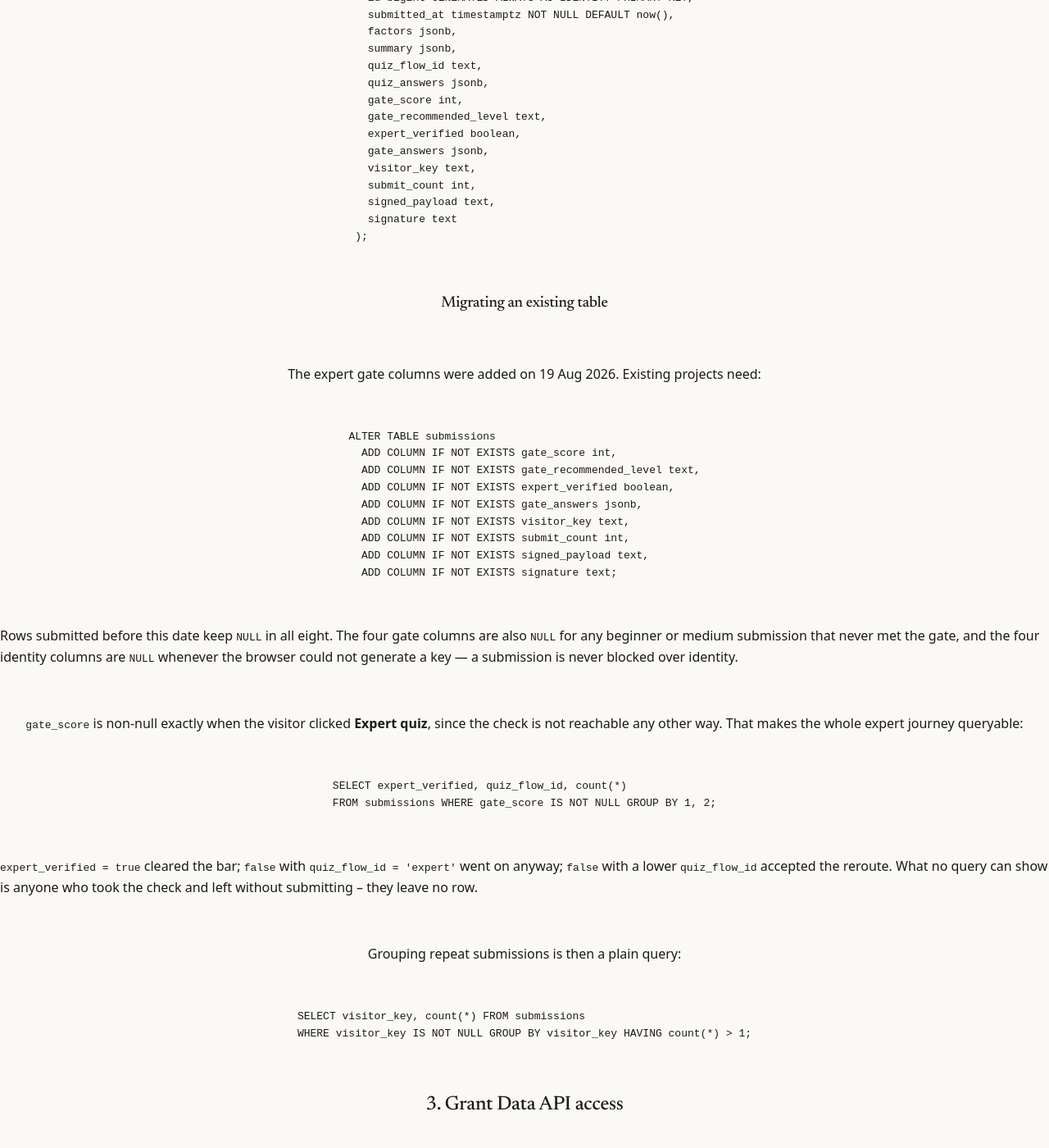
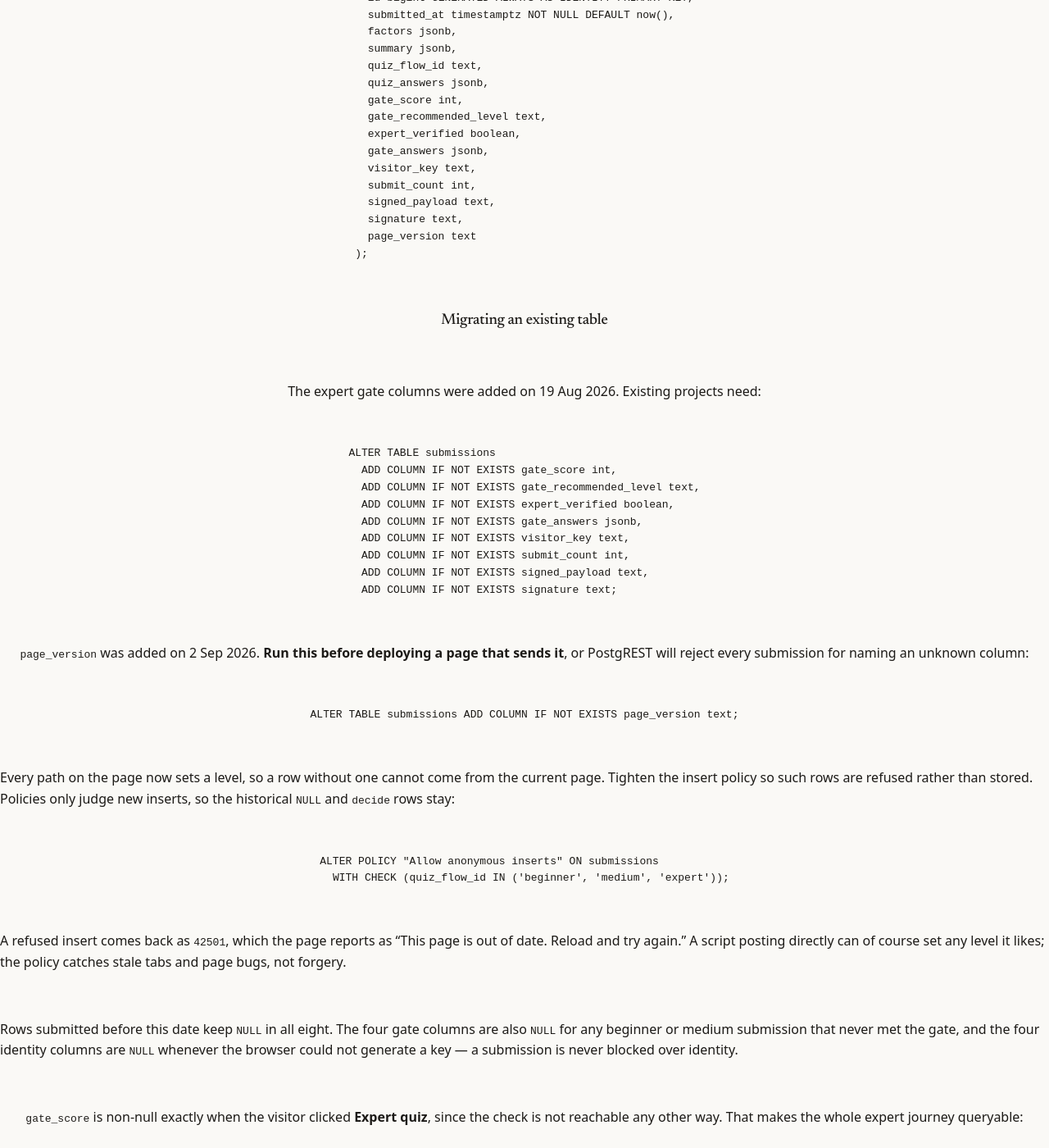
Before and after one commit to neoneye/pdoom-calculator, a Jekyll site: the page built from database.md, in a window 1280 px wide and 1400 px high, scrolled down 802 px. Shown: the whole window at 82% size. Built offline with Jekyll 4.4.1, drawn with Linux system fonts in a browser that asks for light colours; our own code applies the rules of GitHub Pages for plain Markdown files; some of the changed text lies outside the part shown.

Commit message:
Stamp submissions with the page version and refuse level-less rows
Two unsigned rows without a level arrived after the sliders shortcut was
removed. Record the commit each page was built from, so a row pins the
option list, term list and quiz it was answered on and a stale tab can be
told from a bug. The insert policy now requires a level; the page explains
the refusal as an out-of-date tab.

Co-Authored-By: Claude Fable 5.1 <noreply@anthropic.com>

````diff
--- a/database.md
+++ b/database.md
@@ -32,7 +32,8 @@ CREATE TABLE submissions (
   visitor_key text,
   submit_count int,
   signed_payload text,
-  signature text
+  signature text,
+  page_version text
 );
 ```
 
@@ -51,6 +52,26 @@ ALTER TABLE submissions
   ADD COLUMN IF NOT EXISTS signed_payload text,
   ADD COLUMN IF NOT EXISTS signature text;
 ```
+
+`page_version` was added on 2 Sep 2026. **Run this before deploying a page that
+sends it**, or PostgREST will reject every submission for naming an unknown column:
+
+```sql
+ALTER TABLE submissions ADD COLUMN IF NOT EXISTS page_version text;
+```
+
+Every path on the page now sets a level, so a row without one cannot come from the
+current page. Tighten the insert policy so such rows are refused rather than stored.
+Policies only judge new inserts, so the historical `NULL` and `decide` rows stay:
+
+```sql
+ALTER POLICY "Allow anonymous inserts" ON submissions
+  WITH CHECK (quiz_flow_id IN ('beginner', 'medium', 'expert'));
+```
+
+A refused insert comes back as `42501`, which the page reports as "This page is out
+of date. Reload and try again." A script posting directly can of course set any
+level it likes; the policy catches stale tabs and page bugs, not forgery.
 
 Rows submitted before this date keep `NULL` in all eight. The four gate columns
 are also `NULL` for any beginner or medium submission that never met the gate,
@@ -122,3 +143,4 @@ CREATE POLICY "Allow anonymous reads"
 | `submit_count` | int | 1-based submission number for that `visitor_key`. |
 | `signed_payload` | text | The exact string the signature covers. Stored verbatim so verification never has to reconstruct it. |
 | `signature` | text | base64url of the raw 64-byte r‖s ECDSA signature over `signed_payload`. |
+| `page_version` | text | The commit the page was built from (`site.github.build_revision`). Pins the option list, term list and quiz the row was answered on. Not covered by the signature. `null` before 2 Sep 2026. |
--- a/stats/index.html
+++ b/stats/index.html
@@ -145,7 +145,7 @@ permalink: /stats/
         // rows from before 19 Aug 2026 and on any path that never met the check.
         .select('submitted_at, summary, factors, quiz_flow_id, quiz_answers, ' +
                 'gate_score, gate_recommended_level, expert_verified, gate_answers, ' +
-                'visitor_key, submit_count, signed_payload, signature')
+                'visitor_key, submit_count, signed_payload, signature, page_version')
         .order('submitted_at', { ascending: true })
         .limit(MAX_ROWS);
 
@@ -416,7 +416,8 @@ permalink: /stats/
           // Optional columns are written only when set, so old rows stay as compact
           // as they were and a missing key means "never recorded", not "recorded null".
           const optional = ['quiz_flow_id', 'quiz_answers', 'gate_score', 'gate_recommended_level',
-            'expert_verified', 'gate_answers', 'visitor_key', 'submit_count', 'signed_payload', 'signature'];
+            'expert_verified', 'gate_answers', 'visitor_key', 'submit_count', 'signed_payload', 'signature',
+            'page_version'];
           optional.forEach(key => { if (row[key] != null) clean[key] = row[key]; });
           return clean;
         })
````
Also changed, not shown: index.html (+15 -2 lines), prepare_report_data.py (+11 -2 lines).
